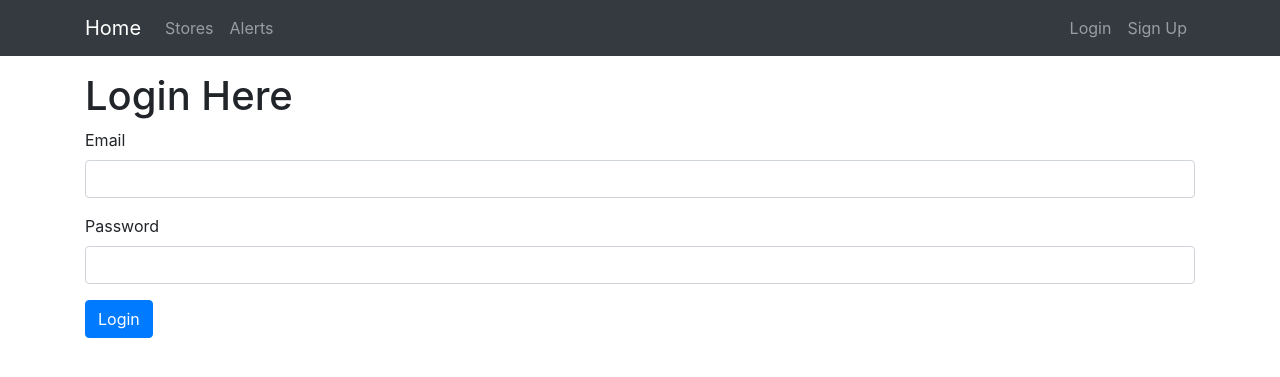
After one commit to zhaoyufrank8825/item_alert, a Flask app: page /users/login in a window 1280 px wide. The commit adds this page. Shown: the top 377 px of the page. Run offline with Flask 2, Linux system fonts and the light colour scheme; some libraries are stand-ins or nearby versions.

Commit message:
add require_admin and require_login to project

```diff
--- a/app.py
+++ b/app.py
@@ -1,12 +1,24 @@
 from flask import Flask
+from flask.templating import render_template
 from views.alerts import alert_blueprint
 from views.stores import store_blueprint
+from views.users import user_blueprint
+import os
+
 
 app = Flask(__name__)
+app.secret_key = os.urandom(64)
+app.config.update(
+    ADMIN=os.environ.get("ADMIN")
+)
 
+@app.route("/")
+def home():
+    return render_template("home.html")
 
 app.register_blueprint(alert_blueprint, url_prefix="/alerts")
 app.register_blueprint(store_blueprint, url_prefix="/stores")
+app.register_blueprint(user_blueprint, url_prefix="/users")
 
 
 if __name__ == "__main__":
--- a/models/alert.py
+++ b/models/alert.py
@@ -1,4 +1,3 @@
-from types import LambdaType
 from models.model import Model
 from models.item import Item
 from dataclasses import dataclass, field
@@ -11,6 +10,7 @@ class Alert(Model):
     name: str
     item_id: str
     price_limit: float
+    email: str
     _id: str = field(default_factory=lambda: uuid.uuid4().hex )
 
     def __post_init__(self):
@@ -21,7 +21,8 @@ class Alert(Model):
             "item_id": self.item_id,
             "price_limit": self.price_limit,
             "_id": self._id,
-            "name": self.name
+            "name": self.name,
+            "email": self.email
         }
 
     def load_item_price(self):
--- /dev/null
+++ b/models/user/__init__.py
@@ -0,0 +1,3 @@
+from models.user.user import User
+import models.user.errors as UserErrors
+from models.user.decorator import require_login, require_admin
--- a/templates/base.html
+++ b/templates/base.html
@@ -8,10 +8,41 @@
     <title>Item Alert</title>
 </head>
 <body>
-    <div class="content container">
+    <nav class="navbar navbar-expand-lg navbar-dark bg-dark mb-3">
+        <div class="content container">
+            <a class="navbar-brand" href="/">Home</a>
+            <button class="navbar-toggler" type="button" data-toggle="collapse" data-target="#navbarSupportedContent" aria-controls="navbarSupportedContent" aria-expanded="false" aria-label="Toggle navigation">
+            <span class="navbar-toggler-icon"></span>
+            </button>
+
+            <div class="collapse navbar-collapse" id="navbarSupportedContent">
+                <ul class="navbar-nav mr-auto">
+                    <li class="nav-item"> <a class="nav-link" href="{{ url_for('stores.index') }}">Stores</a></li>
+                    <li class="nav-item"> <a class="nav-link" href="{{ url_for('alerts.index') }}">Alerts</a></li>
+                </ul>
+                <ul class="navbar-nav ml-auto">
+                    <li class="nav-item"> <a class="nav-link" href="{{ url_for('users.login') }}">Login</a></li>
+                    <li class="nav-item"> <a class="nav-link" href="{{ url_for('users.register') }}">Sign Up</a></li>
+                </ul>
+            </div>
+        </div>
+    </nav>
+    <div class="content container mt-2">
+        {% with messages = get_flashed_messages(with_categories=true) %}
+            {% if messages %}
+                {% for category, message in messages %}
+                    <div class="alert alert-{{ category }}" role="alert">
+                        {{ message }}
+                    </div>
+                {% endfor %}
+            {% endif %}
+        {% endwith %}
         {% block content %}
 
         {% endblock %}
     </div>
 </body>
+<script src="https://code.jquery.com/jquery-3.2.1.slim.min.js" integrity="sha384-KJ3o2DKtIkvYIK3UENzmM7KCkRr/rE9/Qpg6aAZGJwFDMVNA/GpGFF93hXpG5KkN" crossorigin="anonymous"></script>
+<script src="https://cdnjs.cloudflare.com/ajax/libs/popper.js/1.12.9/umd/popper.min.js" integrity="sha384-ApNbgh9B+Y1QKtv3Rn7W3mgPxhU9K/ScQsAP7hUibX39j7fakFPskvXusvfa0b4Q" crossorigin="anonymous"></script>
+<script src="https://maxcdn.bootstrapcdn.com/bootstrap/4.0.0/js/bootstrap.min.js" integrity="sha384-JZR6Spejh4U02d8jOt6vLEHfe/JQGiRRSQQxSfFWpi1MquVdAyjUar5+76PVCmYl" crossorigin="anonymous"></script>
 </html>
--- a/templates/stores/edit_store.html
+++ b/templates/stores/edit_store.html
@@ -20,7 +20,7 @@
             </div>
             <div class="form-group">
                 <label for="query">Query</label>
-                <input type="text" class="form-control" id="query" name="query" value="{{ store.query }}" aria-describedby="queryHelp">
+                <input type="text" class="form-control" id="query" name="query" value='{{ store.query }}' aria-describedby="queryHelp">
                 <small id="queryHelp" class="form-text form-muted">
                     What JSON query to find the price?
                 </small>
--- a/templates/stores/index.html
+++ b/templates/stores/index.html
@@ -10,15 +10,19 @@
                     <h5>Website: </h5>
                     <a href="{{ store.url_prefix }}">{{ store.url_prefix }}</a>
                 </p>
+                {% if session['email'] == config.ADMIN %}
                     <p>
                         <a class="btn btn-secondary" href="{{ url_for('stores.edit_store', store_id=store._id) }}">Edit</a>
                     </p>
                     <p>
                         <a class="btn btn-danger" href="{{ url_for('stores.remove_store', store_id=store._id) }}">Remove</a>
                     </p>
+                {% endif %}
             </div>
         {% endfor %}
     </div>
+    {% if session['email'] == config.ADMIN %}
         <a href="{{ url_for('stores.new_store') }}" class="btn btn-primary">Create New Store</a>
+    {% endif %}
 </section>
 {% endblock %}
--- /dev/null
+++ b/templates/users/login.html
@@ -0,0 +1,17 @@
+{% extends "base.html" %}
+{% block content %}
+    <header><h1>Login Here</h1></header>
+    <section class="login-form">
+        <form method="POST">
+            <div class="form-group">
+                <label for="email">Email</label>
+                <input type="text" class="form-control" id="email" name="email">
+            </div>
+            <div class="form-group">
+                <label for="password">Password</label>
+                <input type="password" class="form-control" id="password" name="password">
+            </div>
+            <button type="submit" class="btn btn-primary">Login</button>
+        </form>
+    </section>
+{% endblock %}
--- a/views/stores.py
+++ b/views/stores.py
@@ -1,6 +1,8 @@
+from models.user.decorator import require_admin
 from flask import Blueprint, render_template, request, redirect, url_for
 from werkzeug.utils import redirect
 from models.store import Store
+from models.user import require_admin
 import json
 
 store_blueprint = Blueprint("stores", __name__)
@@ -12,6 +14,7 @@ def index():
     return render_template("stores/index.html", stores = stores)
 
 @store_blueprint.route("/new", methods=['GET', 'POST'])
+@require_admin
 def new_store():
     if request.method == 'POST':
         url_prefix = request.form['url_pre']
@@ -23,6 +26,7 @@ def new_store():
     return render_template("stores/new_store.html")
 
 @store_blueprint.route("/edit/<string:store_id>", methods=['GET', 'POST'])
+@require_admin
 def edit_store(store_id):
     store = Store.get_by_id(store_id)
     if request.method == 'POST':
@@ -35,6 +39,7 @@ def edit_store(store_id):
     return render_template("stores/edit_store.html", store=store)
 
 @store_blueprint.route("/remove/<string:store_id>")
+@require_admin
 def remove_store(store_id):
     store = Store.get_by_id(store_id)
     store.remove_from_mongo()
--- /dev/null
+++ b/views/users.py
@@ -0,0 +1,43 @@
+from flask import Blueprint, flash, request, render_template, session, redirect, url_for
+from models.user import User, UserErrors
+# import models.user.errors as UserErrors
+
+
+user_blueprint = Blueprint("users", __name__)
+
+
+@user_blueprint.route("/register", methods=['GET', 'POST'])
+def register():
+    if request.method == 'POST':
+        email = request.form['email']
+        password = request.form['password']
+        password2 = request.form['password2']
+
+        if password == password2:
+            try:
+                User.register(email, password)
+                session['email']=email
+                return email
+            except UserErrors.UserError as e:
+                return e.msg
+        else:
+            flash("The confirmed password doesn't match with password.", "danger")
+            return render_template("users/register.html")
+            # raise UserErrors.PasswordDonotMatchError("The confirmed password doesn't match with password.")
+    return render_template("users/register.html")
+
+
+@user_blueprint.route("/login", methods=['GET', 'POST'])
+def login():
+    if request.method == 'POST':
+        email = request.form['email']
+        password = request.form['password']
+
+        try:
+            if User.is_login_valid(email, password):
+                session['email']=email
+                return redirect(url_for("stores.index"))
+        except UserErrors.UserError as e:
+            return e.msg
+
+    return render_template("users/login.html")
```
Also changed, not shown: common/utils.py (added, +17 -0 lines), models/user/decorator.py (added, +22 -0 lines), models/user/errors.py (added, +18 -0 lines), models/user/user.py (added, +55 -0 lines), templates/home.html (added, +10 -0 lines), templates/users/register.html (added, +24 -0 lines), views/alerts.py (+10 -4 lines), 2 other files. Lines whose indentation alone changed are shown as unchanged.
